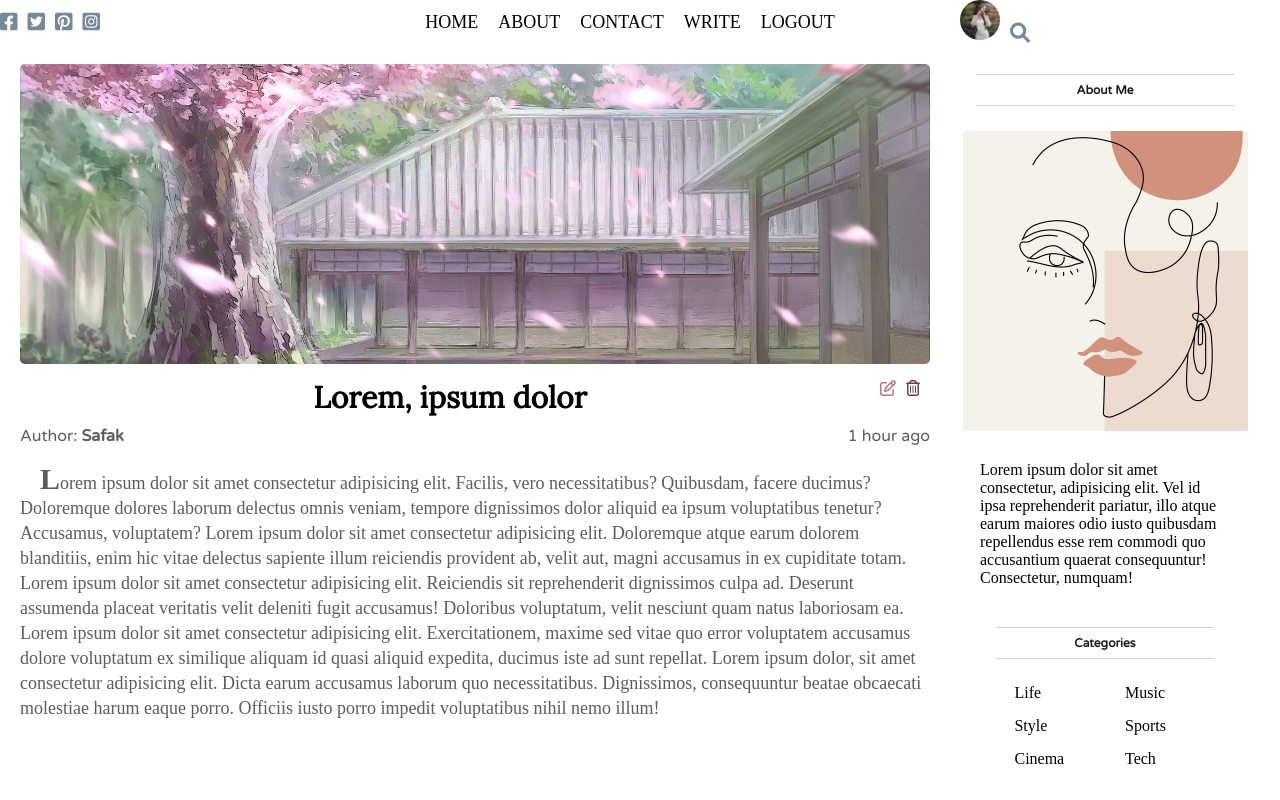
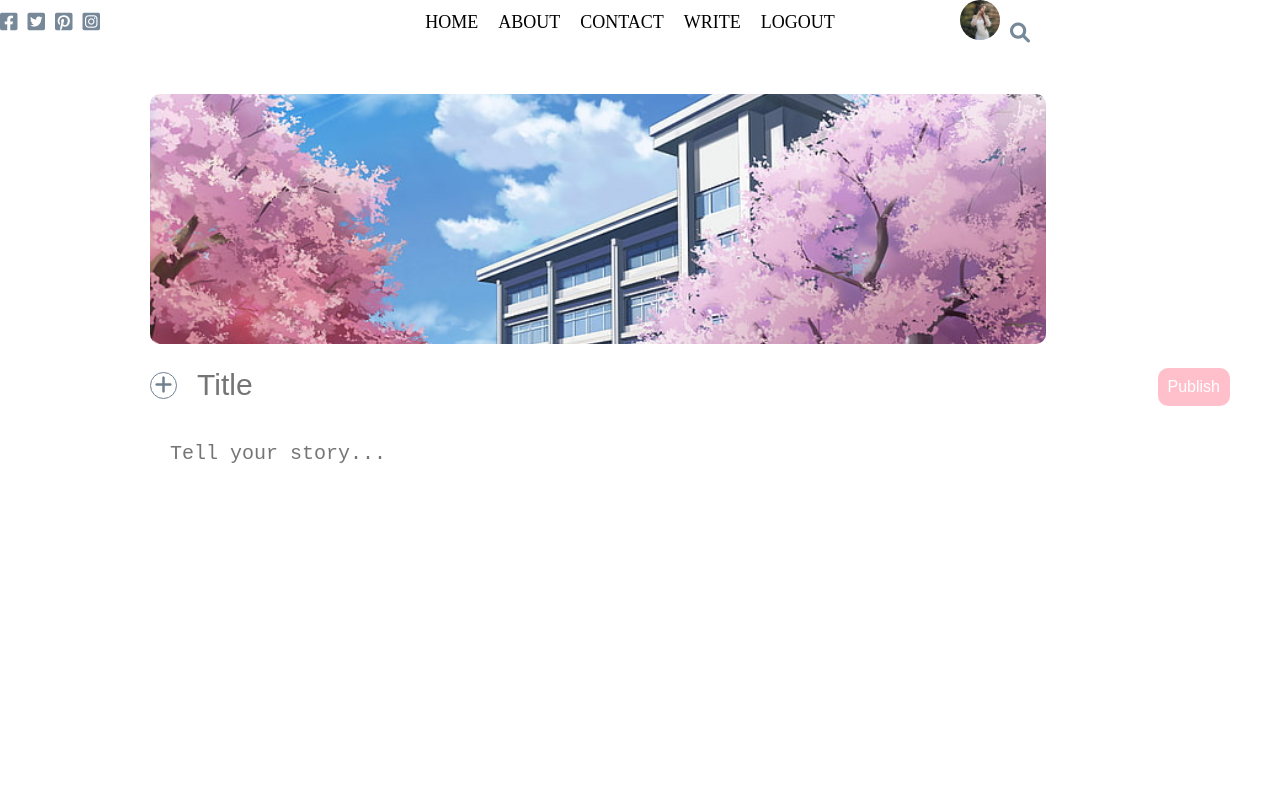
Before and after one commit to chrischen842/BlogApp, a React (Create React App) app in the folder blog/: page / in a window 1280 px wide. Shown: the top 800 px of the page. Built offline with nearby package versions, Linux system fonts and the light colour scheme.

Commit message:
finished write page

```diff
--- a/blog/src/App.js
+++ b/blog/src/App.js
@@ -1,12 +1,13 @@
 import HomePage from "./pages/homePage/HomePage";
 import Topbar from "./components/topbar/Topbar";
 import Single from "./pages/single/Single";
+import Write from "./pages/write/Write";
 
 function App() {
   return (
     <>
       <Topbar/>
-      <Single/>
+      <Write/>
     </>
   );
 }
--- a/blog/src/pages/write/Write.jsx
+++ b/blog/src/pages/write/Write.jsx
@@ -0,0 +1,26 @@
+import './write.css'
+
+export default function Write() {
+    return (
+        <div className='write'>
+            <img
+                className='writeImage'
+                src="static/writeScenery.png"
+                alt=""
+            />
+            <form className='form'>
+                <div className="writeForm">
+                    <label htmlFor="input">
+                        <i className='writeIcon fas fa-plus'></i>
+                    </label>
+                    <input type="file" id="input" style = {{display: "none"}}/>
+                    <input type="text" placeholder='Title' className='writeInput' autoFocus={true}/>
+                </div>
+                <div className="writeForm">
+                    <textarea placeholder='Tell your story...' type = "text" className='writeInput writeText'></textarea>
+                </div>
+                <button className="submit">Publish</button>
+            </form>
+        </div>
+    )
+}
--- a/blog/src/pages/write/write.css
+++ b/blog/src/pages/write/write.css
@@ -0,0 +1,73 @@
+.write
+{
+    padding-top: 50px;
+}
+
+.writeImage
+{
+    margin-left: 150px;
+    width: 70vw;
+    height: 250px;
+    border-radius: 10px;
+    object-fit: cover;
+}
+
+.form
+{
+    position: relative;
+}
+
+.writeForm
+{
+    margin-left: 150px;
+    display: flex;
+    align-items: center;
+
+}
+
+.writeIcon
+{
+    width: 25px;
+    height: 25px;
+    border-radius: 50%;
+    border: 1px solid;
+    display: flex;
+    align-items: center;
+    justify-content: center;
+    font-size: 20px;
+    color: slategray;
+    cursor: pointer;
+}
+
+.writeInput
+{
+    font-size: 30px;
+    border: none;
+    padding: 20px;
+    width: 70vw;
+}
+
+.writeInput:focus
+{
+    outline: none;
+}
+
+.writeText
+{
+    font-size: 20px;
+    height: 100vh;
+}
+
+.submit
+{
+    position: absolute;
+    top: 20px;
+    right: 50px;
+    color: white;
+    background-color: pink;
+    padding: 10px;
+    border: none;
+    border-radius: 10px;
+    cursor: pointer;
+    font-size: 16px;
+}
```
Also changed, not shown: blog/public/static/writeScenery.png (added).
